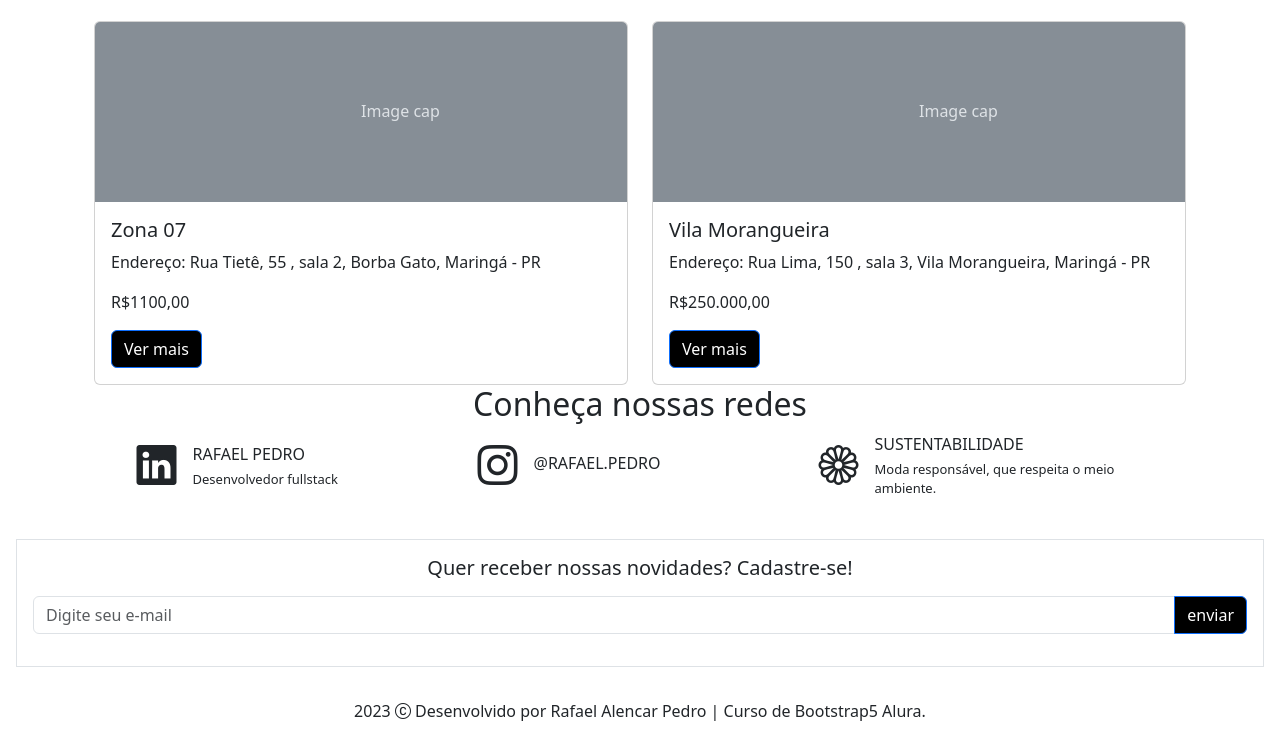
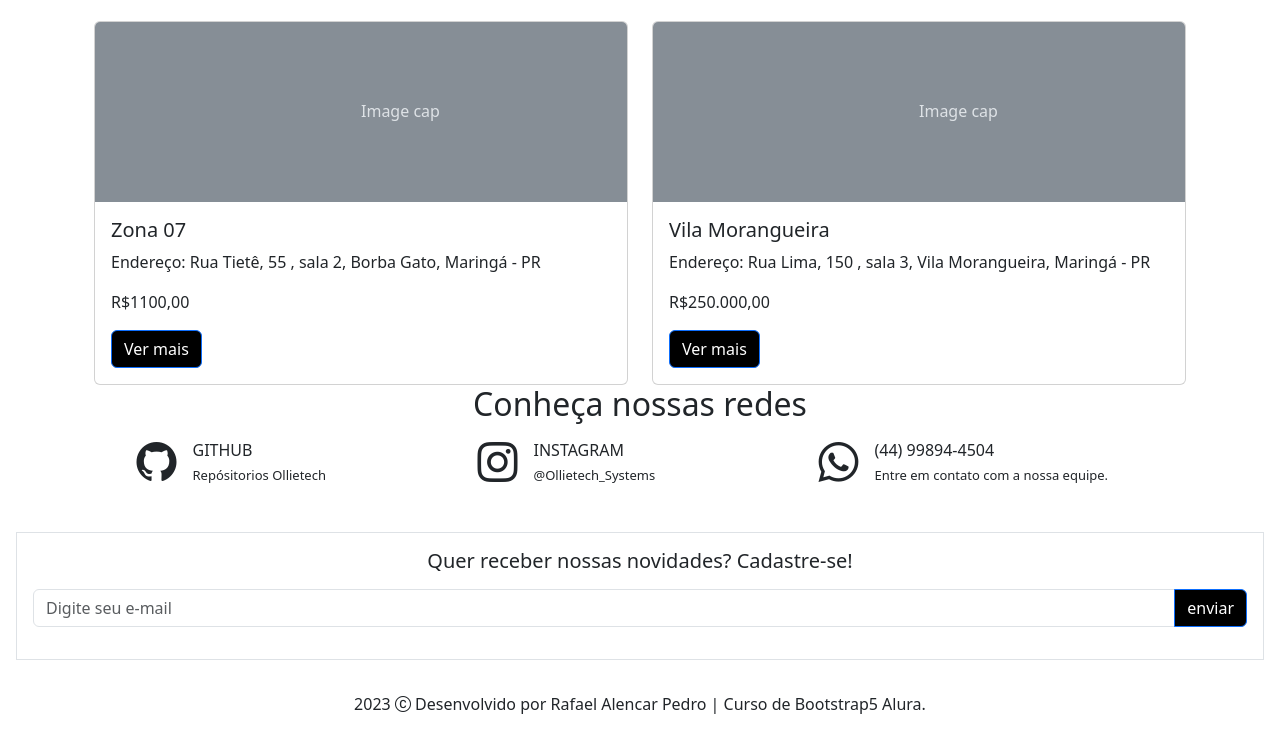
Before and after one commit to rafaelpedro/Bootstrap5_Alura, a plain HTML site: page index.html in a window 1280 px wide. Shown: the part 1310-2065 px from the top of the page. Drawn offline with nearby package versions, Linux system fonts and the light colour scheme.

Commit message:
Alteracoes de informacoes de rede social e algumas edicoes sobre o layout

```diff
--- a/index.html
+++ b/index.html
@@ -5,7 +5,8 @@
     <meta charset="UTF-8">
     <meta http-equiv="X-UA-Compatible" content="IE-edge">
     <meta name="viewport" content="width=device-width, initial-scale=1.0">
-    <link rel="shortcut icon" href="./assets/logoOllietech.png" type="image/x-icon"><!--Aqui vai o link para imagem que fica na aba do navegador-->
+    <link rel="shortcut icon" href="./assets/logoOllietech.png" type="image/x-icon">
+    <!--Aqui vai o link para imagem que fica na aba do navegador-->
     <title>Ollietech</title>
     <link rel="stylesheet" type="text/css" href="estilos.css">
     <link rel="stylesheet" href="https://cdn.jsdelivr.net/npm/bootstrap-icons@1.10.5/font/bootstrap-icons.css">
@@ -17,7 +18,9 @@
 
     <nav class="navbar navbar-expand-md bg-black navbar-dark">
         <div class="container-fluid">
-            <a class="navbar-brand" href="#"><h1 class="m-0"><img class="d-block" src="./assets/logo2.png" alt="Logo da empresa OLLITECH"></h1></a>
+            <a class="navbar-brand" href="#">
+                <h1 class="m-0"><img class="d-block" src="./assets/logo2.png" alt="Logo da empresa OLLITECH"></h1>
+            </a>
             <button class="navbar-toggler" type="button" data-bs-toggle="collapse"
                 data-bs-target="#navbarSupportedContent" aria-controls="navbarSupportedContent" aria-expanded="false"
                 aria-label="Toggle navigation">
@@ -336,26 +339,26 @@
 
         <div class="d-flex flex-column flex-lg-row align-items-center justify-content-center gap-3 px-3">
             <div class="divs-facilidades d-flex align-items-center">
-                <div><i class="bi bi-linkedin fs-1"></i></div>
+                <div><i class="bi bi-github fs-1"></i></div>
                 <div>
-                    <div class="ms-3 mb-1">RAFAEL PEDRO</div>
-                    <div class="texto-menor ms-3">Desenvolvedor fullstack</div>
+                    <div class="ms-3 mb-1">GITHUB</div>
+                    <div class="texto-menor ms-3">Repósitorios Ollietech</div>
                 </div>
             </div>
 
             <div class="divs-facilidades d-flex align-items-center">
                 <div><i class="bi bi-instagram fs-1"></i></div>
                 <div>
-                    <div class="ms-3 mb-1">@RAFAEL.PEDRO</div>
-                    <div class="texto-menor ms-3"></div>
+                    <div class="ms-3 mb-1">INSTAGRAM</div>
+                    <div class="texto-menor ms-3">@Ollietech_Systems</div>
                 </div>
             </div>
 
             <div class="divs-facilidades d-flex align-items-center">
-                <div><i class="bi bi-flower1 fs-1"></i></div>
+                <div><i class="bi bi-whatsapp fs-1"></i></div>
                 <div>
-                    <div class="ms-3 mb-1">SUSTENTABILIDADE</div>
-                    <div class="texto-menor ms-3">Moda responsável, que respeita o meio ambiente.</div>
+                    <div class="ms-3 mb-1">(44) 99894-4504 </div>
+                    <div class="texto-menor ms-3">Entre em contato com a nossa equipe.</div>
                 </div>
             </div>
         </div>
@@ -366,8 +369,8 @@
         <h5>Quer receber nossas novidades? Cadastre-se!</h5>
 
         <div class="input-group my-3">
-            <input type="email" class="form-control" placeholder="Digite seu e-mail"
-                aria-label="Digite seu e-mail" aria-describedby="button-addon2" />
+            <input type="email" class="form-control" placeholder="Digite seu e-mail" aria-label="Digite seu e-mail"
+                aria-describedby="button-addon2" />
             <!--<button type="button" id="button-addon2">Enviar</button>-->
             <button class="btn btn-primary bg-black" type="submit">enviar</button>
         </div>
```
